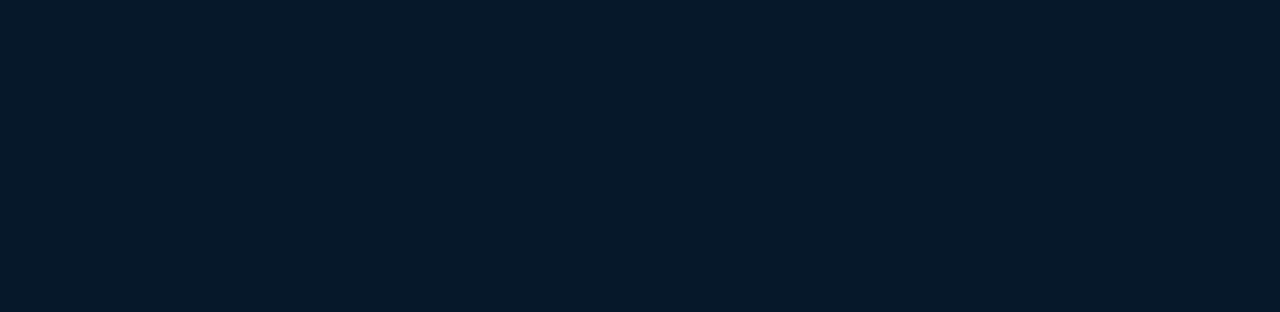
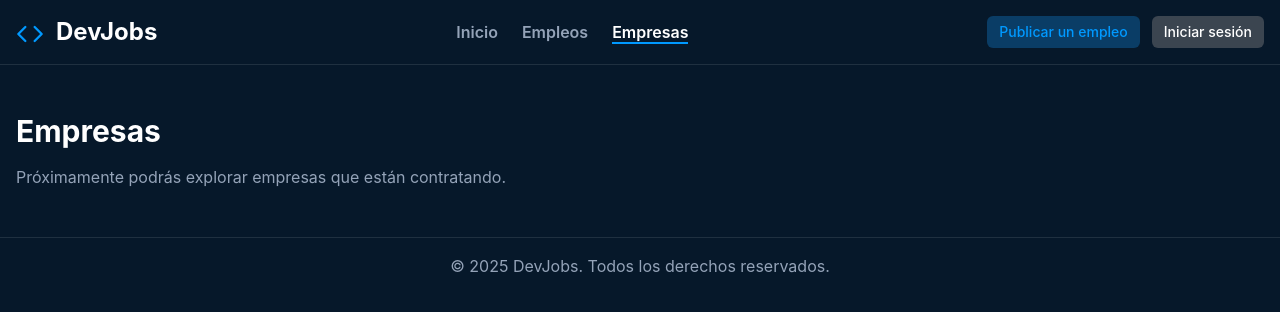
Before and after one commit to joshuaco/devjobs, a React (Vite) app in the folder frontend/: page /companies in a window 1280 px wide. Before the commit this address had no page. Shown: the top 312 px of the page. Built offline with nearby package versions, Linux system fonts and the light colour scheme.

Commit message:
feat: add CompaniesPage route and update header navigation for active link styling

```diff
--- a/frontend/src/App.tsx
+++ b/frontend/src/App.tsx
@@ -4,6 +4,7 @@
 const HomePage = lazy(() => import('@/pages/home-page'));
 const SearchPage = lazy(() => import('@/pages/jobs-page'));
 const JobPage = lazy(() => import('@/pages/job-page'));
+const CompaniesPage = lazy(() => import('@/pages/companies-page'));
 const MainLayout = lazy(() => import('@/layouts/main'));
 
 function App() {
@@ -14,6 +15,7 @@
           <Route index element={<HomePage />} />
           <Route path="/search" element={<SearchPage />} />
           <Route path="/search/job/:id" element={<JobPage />} />
+          <Route path="/companies" element={<CompaniesPage />} />
         </Route>
       </Routes>
     </>
--- /dev/null
+++ b/frontend/src/pages/companies-page.tsx
@@ -0,0 +1,10 @@
+function CompaniesPage() {
+  return (
+    <section className="py-12 px-4">
+      <h1 className="text-3xl font-bold text-white mb-4">Empresas</h1>
+      <p className="text-muted">Próximamente podrás explorar empresas que están contratando.</p>
+    </section>
+  );
+}
+
+export default CompaniesPage;
--- a/frontend/src/shared/components/layout/header.tsx
+++ b/frontend/src/shared/components/layout/header.tsx
@@ -37,7 +37,7 @@
       <nav className="hidden md:block">
         <ul className="flex gap-6 items-center text-white font-semibold">
           <li>
-            <NavLink to="/" className={({ isActive }) => isActive ? 'border-b-2 border-primary-light' : 'text-muted hover:text-white transition-colors'}>Inicio</NavLink>
+            <NavLink to="/" end className={({ isActive }) => isActive ? 'border-b-2 border-primary-light' : 'text-muted hover:text-white transition-colors'}>Inicio</NavLink>
           </li>
           <li>
             <NavLink to="/search" className={({ isActive }) => isActive ? 'border-b-2 border-primary-light' : 'text-muted hover:text-white transition-colors'}>Empleos</NavLink>
```
